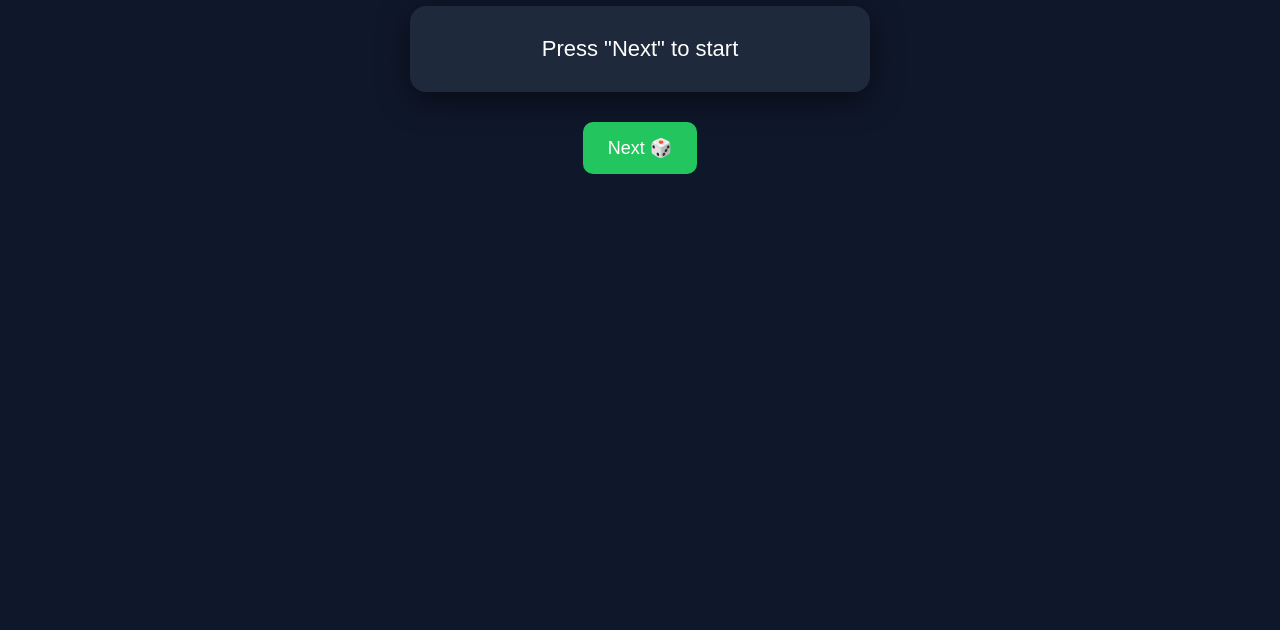
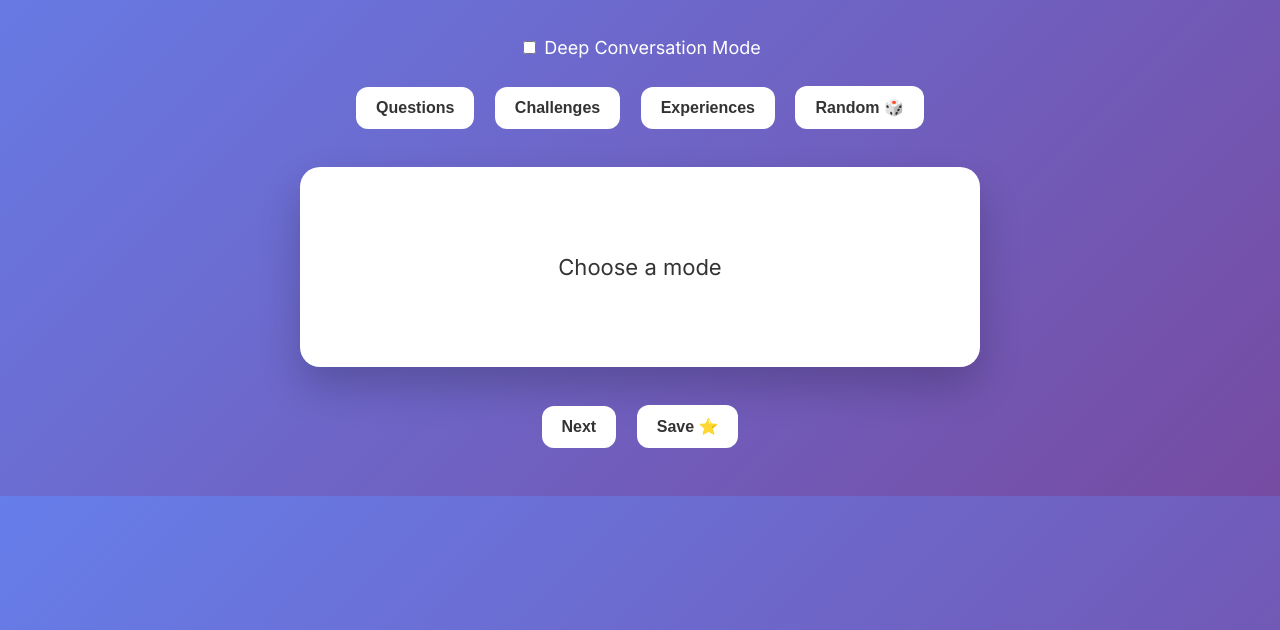
Before and after one commit to TamarAkiva/connect-app, a plain HTML site: page index.html in a window 1280 px wide. Shown: the part 170-800 px from the top of the page. Drawn offline with Linux system fonts and the light colour scheme.

Commit message:
Add files via upload

```diff
--- /dev/null
+++ b/data.json
@@ -0,0 +1,126 @@
+[
+{"id":1,"text":"What is your most treasured memory?","type":"question","category":"self_reflection"},
+{"id":2,"text":"Describe a time you were offended.","type":"question","category":"self_reflection"},
+{"id":3,"text":"What have you changed your mind about recently?","type":"question","category":"self_reflection"},
+{"id":4,"text":"What's the worst thing someone could say about you? List three things.","type":"question","category":"self_reflection"},
+{"id":5,"text":"What is the greatest accomplishment of your life?","type":"question","category":"self_reflection"},
+{"id":6,"text":"What is a dream you let go of and why?","type":"question","category":"self_reflection"},
+{"id":7,"text":"Describe a time you hurt someone. What happened, and how did you rectify the situation?","type":"question","category":"self_reflection"},
+{"id":8,"text":"Before making a phone call, do you ever rehearse what you're going to say?","type":"question","category":"self_reflection"},
+{"id":9,"text":"What item has the most sentimental value to you?","type":"question","category":"self_reflection"},
+{"id":10,"text":"What is your most terrible memory?","type":"question","category":"self_reflection"},
+{"id":11,"text":"Would you change anything about how you were raised? Why or why not?","type":"question","category":"self_reflection"},
+{"id":12,"text":"What do you find beautiful that others don't?","type":"question","category":"self_reflection"},
+{"id":13,"text":"What insecurity of yours holds you back the most?","type":"question","category":"self_reflection"},
+{"id":14,"text":"What compliment do you think you hear the most, and what compliment do you think I hear the most?","type":"question","category":"self_reflection"},
+{"id":15,"text":"How have you changed in the last few years?","type":"question","category":"self_reflection"},
+{"id":16,"text":"What are you currently unlearning?","type":"question","category":"self_reflection"},
+{"id":17,"text":"How do you talk about people who hurt you? Are you bitter, or do you take accountability?","type":"question","category":"self_reflection"},
+{"id":18,"text":"What scares you beyond the obvious?","type":"question","category":"self_reflection"},
+{"id":19,"text":"How do you show love not just in words but in actions and presence?","type":"question","category":"self_reflection"},
+{"id":20,"text":"What are you proud of and why?","type":"question","category":"self_reflection"},
+{"id":21,"text":"What is your idea of a good life?","type":"question","category":"self_reflection"},
+{"id":22,"text":"What does home feel like to you?","type":"question","category":"self_reflection"},
+{"id":23,"text":"How did your childhood memories shape the way you process emotions and relationships?","type":"question","category":"self_reflection"},
+
+{"id":24,"text":"Take a deep breath and look into your partner's eyes for four minutes in silence.","type":"challenge","category":"relationships"},
+{"id":25,"text":"Have you ever thought of me as more than a friend?","type":"question","category":"relationships"},
+{"id":26,"text":"Share something you consider a positive characteristic of your partner.","type":"question","category":"relationships"},
+{"id":27,"text":"What comes first for you: physical or emotional attraction?","type":"question","category":"relationships"},
+{"id":28,"text":"If you were to die right now, what would you most regret not telling someone?","type":"question","category":"relationships"},
+{"id":29,"text":"What does it mean to be vulnerable with your partner?","type":"question","category":"relationships"},
+{"id":30,"text":"What about your life do you wish would never change and why?","type":"question","category":"relationships"},
+{"id":31,"text":"In what area of your life do you not trust yourself?","type":"question","category":"relationships"},
+{"id":32,"text":"On a scale of 1 to 10, how ready do you feel to be in a relationship?","type":"question","category":"relationships"},
+{"id":33,"text":"Say something you are too afraid to say while the other person is wearing headphones.","type":"challenge","category":"relationships"},
+{"id":34,"text":"Pick a song together and dance to it.","type":"challenge","category":"relationships"},
+{"id":35,"text":"Hold hands while telling each other about your first crush.","type":"challenge","category":"relationships"},
+{"id":36,"text":"Share three positive characteristics about your partner.","type":"question","category":"relationships"},
+{"id":37,"text":"What was the biggest lesson your past relationship taught you?","type":"question","category":"relationships"},
+{"id":38,"text":"Kiss your partner somewhere after asking for consent.","type":"challenge","category":"relationships"},
+{"id":39,"text":"What is something you regret not doing in a past relationship?","type":"question","category":"relationships"},
+{"id":40,"text":"How do you think relationships should work?","type":"question","category":"relationships"},
+{"id":41,"text":"If you were to marry someone you know now, who would it be?","type":"question","category":"relationships"},
+
+{"id":42,"text":"If someone met you at a party, what misconception might they have about you?","type":"question","category":"social"},
+{"id":43,"text":"Do you ever feel like you have something to prove?","type":"question","category":"social"},
+{"id":44,"text":"When was the last time someone told you that you've changed?","type":"question","category":"social"},
+{"id":45,"text":"What emotion do you feel when walking into your childhood home?","type":"question","category":"social"},
+{"id":46,"text":"Rate how attractive the person across from you is from 1 to 10.","type":"question","category":"social"},
+{"id":47,"text":"FaceTime the other person's mom.","type":"challenge","category":"social"},
+{"id":48,"text":"Search your name in the other person's messages.","type":"challenge","category":"social"},
+{"id":49,"text":"What do you imagine other people assume about you?","type":"question","category":"social"},
+{"id":50,"text":"Call your mom and tell her about the other person.","type":"challenge","category":"social"},
+{"id":51,"text":"What are your top three moments from our friendship?","type":"question","category":"social"},
+{"id":52,"text":"When do you feel the safest around someone?","type":"question","category":"social"},
+{"id":53,"text":"Is there a version of you only one person has ever seen?","type":"question","category":"social"},
+{"id":54,"text":"What small moment changed everything?","type":"question","category":"social"},
+{"id":55,"text":"What is worse: being unloved or misunderstood?","type":"question","category":"social"},
+
+{"id":56,"text":"If your life was a TV show, who would viewers want you to end up with?","type":"question","category":"fun"},
+{"id":57,"text":"If I dared you to do something out of character, what would it be?","type":"question","category":"fun"},
+{"id":58,"text":"What random thing makes you laugh uncontrollably?","type":"question","category":"fun"},
+{"id":59,"text":"If you could live a day in someone else's life, whose would it be?","type":"question","category":"fun"},
+{"id":60,"text":"If we were in a movie together, what scene would be ours?","type":"question","category":"fun"},
+{"id":61,"text":"What is one thing you secretly find irresistible?","type":"question","category":"fun"},
+{"id":62,"text":"What wild impossible thing have you always wanted to do?","type":"question","category":"fun"},
+{"id":63,"text":"If you were a movie character, what would the audience shout at you to do?","type":"question","category":"fun"},
+{"id":64,"text":"Do you think some people are better off never having kids?","type":"question","category":"fun"},
+{"id":65,"text":"What is the kindest lie you have ever told someone you love?","type":"question","category":"fun"},
+{"id":66,"text":"Is closure real or just emotional stalling?","type":"question","category":"fun"},
+{"id":67,"text":"What would your younger self be proud of today?","type":"question","category":"fun"},
+{"id":68,"text":"When did you realize your parents were just people?","type":"question","category":"fun"},
+{"id":69,"text":"What habit would you never admit on a first date?","type":"question","category":"fun"},
+{"id":70,"text":"Would you prefer total transparency or a little mystery?","type":"question","category":"fun"},
+{"id":71,"text":"Do you secretly enjoy red flags until they hurt you?","type":"question","category":"fun"},
+{"id":72,"text":"What do you need during conflict but rarely say out loud?","type":"question","category":"fun"},
+{"id":73,"text":"What did you once think was normal but now see as toxic?","type":"question","category":"fun"},
+{"id":74,"text":"Can people outgrow love? If yes, was it ever real?","type":"question","category":"fun"},
+
+{"id":75,"text":"How do you handle stress?","type":"question","category":"growth"},
+{"id":76,"text":"How have you shown growth awareness in the past few years?","type":"question","category":"growth"},
+{"id":77,"text":"What do you need inside yourself that you have been neglecting?","type":"question","category":"growth"},
+{"id":78,"text":"How do your fears reveal how safe you feel being seen?","type":"question","category":"growth"},
+{"id":79,"text":"How do you show love consistently through presence?","type":"question","category":"growth"},
+{"id":80,"text":"What are you working toward and why?","type":"question","category":"growth"},
+{"id":81,"text":"What strange belief do you still stand by today?","type":"question","category":"growth"},
+{"id":82,"text":"What would you like people to ask you more about?","type":"question","category":"growth"},
+
+{"id":83,"text":"Learn one poem a week this year.","type":"experience","category":"learning"},
+{"id":84,"text":"Memorize country capitals four per week.","type":"experience","category":"learning"},
+{"id":85,"text":"Learn to identify constellations.","type":"experience","category":"learning"},
+{"id":86,"text":"Write short reviews of movies or books you experience.","type":"experience","category":"learning"},
+{"id":87,"text":"Listen to iconic albums from music history.","type":"experience","category":"learning"},
+{"id":88,"text":"Identify plants you see and learn their names.","type":"experience","category":"learning"},
+{"id":89,"text":"Learn greetings in several languages.","type":"experience","category":"learning"},
+{"id":90,"text":"Draw neurographic lines or mandalas.","type":"experience","category":"learning"},
+{"id":91,"text":"Keep a daily thought journal.","type":"experience","category":"learning"},
+
+{"id":92,"text":"Go for a walk and see who gets the most nods from strangers.","type":"challenge","category":"fun"},
+{"id":93,"text":"Go to an aquarium and name every fish you see.","type":"challenge","category":"fun"},
+{"id":94,"text":"Decide a new pope between yourselves.","type":"challenge","category":"fun"},
+{"id":95,"text":"Go to a thrift store and build the best toy army.","type":"challenge","category":"fun"},
+{"id":96,"text":"Stand guard where one person only tells truths and the other only lies.","type":"challenge","category":"fun"},
+{"id":97,"text":"Go to Ikea and play family.","type":"challenge","category":"fun"},
+{"id":98,"text":"Start a flash mob.","type":"challenge","category":"fun"},
+{"id":99,"text":"Perform a dramatic fake ritual.","type":"challenge","category":"fun"},
+{"id":100,"text":"Turn your date into a talk show interview.","type":"challenge","category":"fun"},
+{"id":101,"text":"Return shopping carts in a parking lot competition.","type":"challenge","category":"fun"},
+{"id":102,"text":"Play 'Will it waffle?' with random foods.","type":"challenge","category":"fun"},
+{"id":103,"text":"Do a show and tell from your junk drawer.","type":"challenge","category":"fun"},
+{"id":104,"text":"Go people watching and invent stories.","type":"challenge","category":"fun"},
+{"id":105,"text":"Plan a fictional bank heist.","type":"challenge","category":"fun"},
+{"id":106,"text":"Build a Rube Goldberg machine.","type":"challenge","category":"fun"},
+{"id":107,"text":"Try to beat a high score at an arcade.","type":"challenge","category":"fun"},
+{"id":108,"text":"Play HORSE while eating donut holes.","type":"challenge","category":"fun"},
+{"id":109,"text":"Have a lightsaber fight.","type":"challenge","category":"fun"},
+{"id":110,"text":"Start a podcast debriefing your first date.","type":"challenge","category":"fun"},
+{"id":111,"text":"Challenge another couple to Four Square.","type":"challenge","category":"fun"},
+{"id":112,"text":"Test drive a car and see how long you last.","type":"challenge","category":"fun"},
+{"id":113,"text":"Try solving an old cold case mystery.","type":"challenge","category":"fun"},
+{"id":114,"text":"Record a dramatic 'if you're watching this I'm dead' video.","type":"challenge","category":"fun"},
+{"id":115,"text":"Compete to eat the most Costco samples.","type":"challenge","category":"fun"},
+{"id":116,"text":"Make a bingo card of movie clichés.","type":"challenge","category":"fun"},
+{"id":117,"text":"Sign up for a welding class and forge rings.","type":"challenge","category":"fun"},
+{"id":118,"text":"Have a Nerf battle.","type":"challenge","category":"fun"}
+]
--- a/index.html
+++ b/index.html
@@ -2,12 +2,13 @@
 <html>
 
 <head>
+<link href="https://fonts.googleapis.com/css2?family=Inter:wght@400;600&display=swap" rel="stylesheet">
 <meta charset="UTF-8">
+<meta name="viewport" content="width=device-width, initial-scale=1">
+
 <title>Connect</title>
 
 <link rel="stylesheet" href="style.css">
-
-<meta name="viewport" content="width=device-width, initial-scale=1">
 
 </head>
 
@@ -16,11 +17,28 @@
 <h1>Connect</h1>
 <p>Questions that bring people closer</p>
 
-<div id="card" class="card">
-Press "Next" to start
+<div class="menu">
+<label class="toggle">
+<input type="checkbox" id="deepMode">
+Deep Conversation Mode
+</label>
+<button onclick="startMode('question')">Questions</button>
+<button onclick="startMode('challenge')">Challenges</button>
+<button onclick="startMode('experience')">Experiences</button>
+<button onclick="randomMode()">Random 🎲</button>
+
 </div>
 
-<button onclick="nextQuestion()">Next 🎲</button>
+<div id="card" class="card">
+Choose a mode
+</div>
+
+<div class="actions">
+
+<button onclick="nextItem()">Next</button>
+<button onclick="saveItem()">Save ⭐</button>
+
+</div>
 
 <script src="script.js"></script>
 
--- a/script.js
+++ b/script.js
@@ -1,19 +1,52 @@
-let questions = []
+let data = []
+let usedQuestions = []
 
-fetch("questions.json")
+async function loadData() {
+  const response = await fetch("data.json")
+  data = await response.json()
+}
 
-.then(response => response.json())
+function getFiltered(type, deepMode=false) {
 
-.then(data => {
+  let filtered = data.filter(item => item.type === type)
 
-questions = data
+  if (deepMode) {
+    filtered = filtered.filter(item =>
+      item.category === "self_reflection" ||
+      item.category === "growth" ||
+      item.category === "relationships"
+    )
+  }
 
-})
+  filtered = filtered.filter(item => !usedQuestions.includes(item.id))
 
-function nextQuestion(){
+  if (filtered.length === 0) {
+    usedQuestions = []
+    filtered = data.filter(item => item.type === type)
+  }
 
-const random = Math.floor(Math.random()*questions.length)
+  return filtered
+}
 
-document.getElementById("card").innerText = questions[random]
+function showRandom(type) {
+
+  const deepMode = document.getElementById("deepMode").checked
+
+  const options = getFiltered(type, deepMode)
+
+  const random = options[Math.floor(Math.random() * options.length)]
+
+  usedQuestions.push(random.id)
+
+  const card = document.getElementById("card")
+
+  card.classList.remove("fade")
+
+  setTimeout(() => {
+    card.innerText = random.text
+    card.classList.add("fade")
+  }, 150)
 
 }
+
+loadData()
--- a/style.css
+++ b/style.css
@@ -1,46 +1,83 @@
-body{
+body {
+font-family: 'Inter', sans-serif;
+background: linear-gradient(135deg,#667eea,#764ba2);
+color: white;
+text-align: center;
+margin: 0;
+padding: 40px 20px;
+}
 
-background:#0f172a;
-color:white;
-font-family:Arial;
+h1{
+font-size:48px;
+margin-bottom:10px;
+}
 
-text-align:center;
-padding:40px;
+p{
+opacity:0.9;
+margin-bottom:40px;
+}
 
+.menu{
+margin-bottom:30px;
+}
+
+button{
+
+background:white;
+color:#333;
+border:none;
+padding:12px 20px;
+margin:8px;
+border-radius:12px;
+font-size:16px;
+font-weight:600;
+cursor:pointer;
+transition:all 0.2s ease;
+
+}
+
+button:hover{
+transform:translateY(-2px);
+box-shadow:0 5px 15px rgba(0,0,0,0.2);
 }
 
 .card{
 
-background:#1e293b;
-
-padding:30px;
-
-margin:30px auto;
-
-max-width:400px;
-
-border-radius:16px;
-
+max-width:600px;
+margin:auto;
+background:white;
+color:#333;
+padding:40px;
+border-radius:20px;
 font-size:22px;
-
-box-shadow:0 8px 30px rgba(0,0,0,0.5);
+line-height:1.5;
+box-shadow:0 20px 40px rgba(0,0,0,0.2);
+min-height:120px;
+display:flex;
+align-items:center;
+justify-content:center;
+text-align:center;
+transition:opacity 0.3s ease, transform 0.3s ease;
 
 }
 
-button{
+.actions{
+margin-top:30px;
+}
 
-padding:15px 25px;
+.toggle{
+display:block;
+margin-bottom:20px;
+font-size:18px;
+}
 
-border:none;
+.fade{
+opacity:0;
+transform:scale(0.95);
+}
 
-border-radius:10px;
-
-background:#22c55e;
-
-color:white;
-
-font-size:18px;
-
-cursor:pointer;
-
+.saved{
+margin-top:40px;
+opacity:0.8;
+font-size:14px;
 }
```
